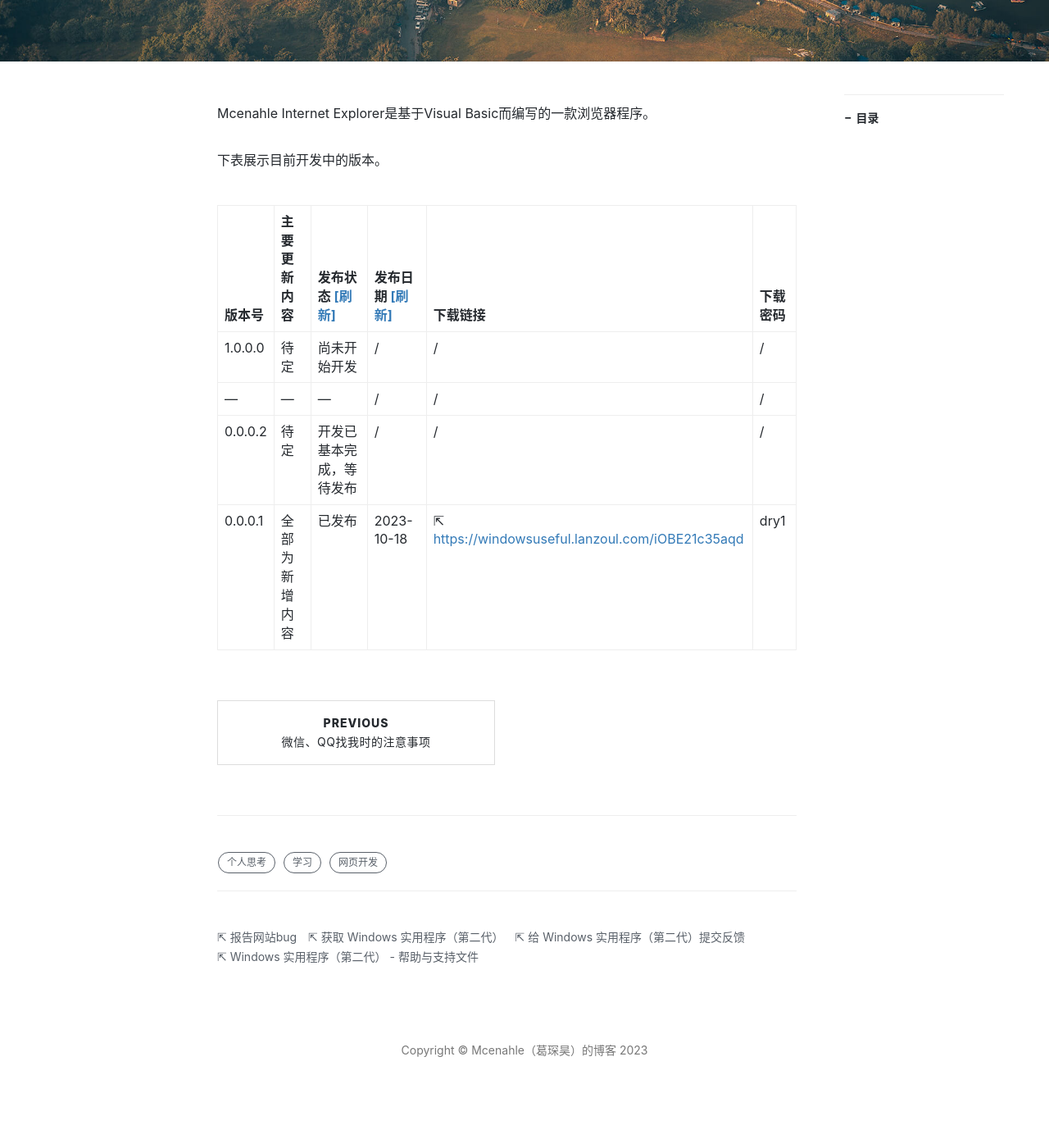
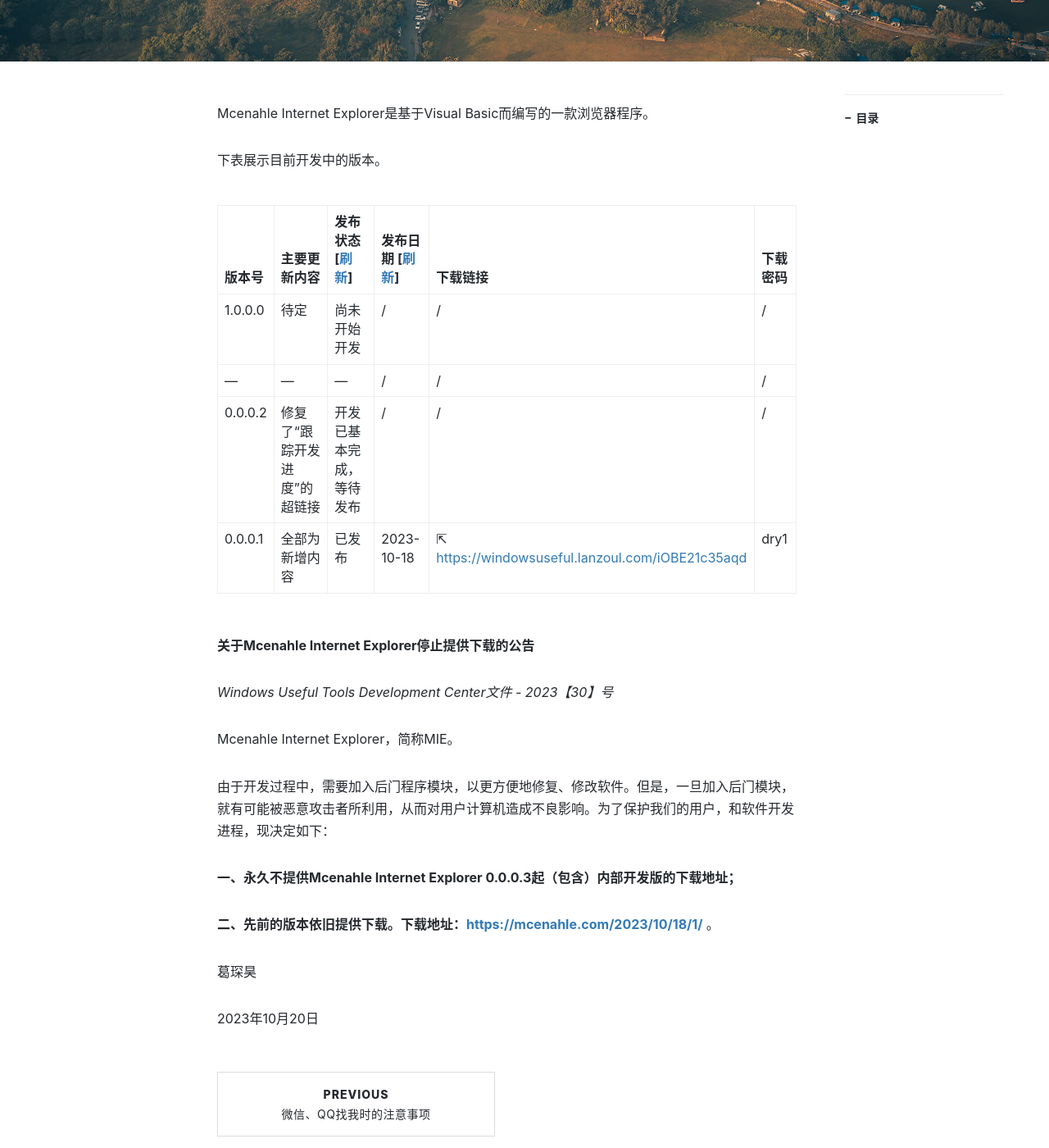
Before and after one commit to Mcenahle/mcenahle.github.io, a Jekyll site: the page built from _posts/2023-10-18-1.md, in a window 1280 px wide and 1400 px high, scrolled down 357 px. Shown: the whole window at 82% size. Built offline with Jekyll 4.4.1, drawn with Linux system fonts in a browser that asks for light colours; nearby versions of some CDN libraries; comment, search, counter and statistics services are not loaded.

Commit message:
Update 2023-10-18-1.md

```diff
--- a/_posts/2023-10-18-1.md
+++ b/_posts/2023-10-18-1.md
@@ -15,9 +15,25 @@
 
 下表展示目前开发中的版本。
 
-|版本号|主要更新内容|发布状态 [[刷新]](https://mcenahle.com/2023/10/18/1/)|发布日期 [[刷新]](https://mcenahle.com/2023/10/18/1/)|下载链接|下载密码|
+|版本号|主要更新内容|发布状态 [[刷新](https://mcenahle.com/2023/10/18/1/)]|发布日期 [[刷新](https://mcenahle.com/2023/10/18/1/)]|下载链接|下载密码|
 |---|---|---|---|---|---|
 |1.0.0.0|待定|尚未开始开发|/|/|/|
 |---|---|---|/|/|/|
-|0.0.0.2|待定|开发已基本完成，等待发布|/|/|/|
+|0.0.0.2|修复了“跟踪开发进度”的超链接|开发已基本完成，等待发布|/|/|/|
 |0.0.0.1|全部为新增内容|已发布|2023-10-18|⇱ <https://windowsuseful.lanzoul.com/iOBE21c35aqd>|dry1|
+
+**关于Mcenahle Internet Explorer停止提供下载的公告**
+
+*Windows Useful Tools Development Center文件 - 2023【30】号*
+
+Mcenahle Internet Explorer，简称MIE。
+
+由于开发过程中，需要加入后门程序模块，以更方便地修复、修改软件。但是，一旦加入后门模块，就有可能被恶意攻击者所利用，从而对用户计算机造成不良影响。为了保护我们的用户，和软件开发进程，现决定如下：
+
+**一、永久不提供Mcenahle Internet Explorer 0.0.0.3起（包含）内部开发版的下载地址；**
+
+**二、先前的版本依旧提供下载。下载地址：<https://mcenahle.com/2023/10/18/1/>** 。
+
+葛琛昊
+
+2023年10月20日
```
